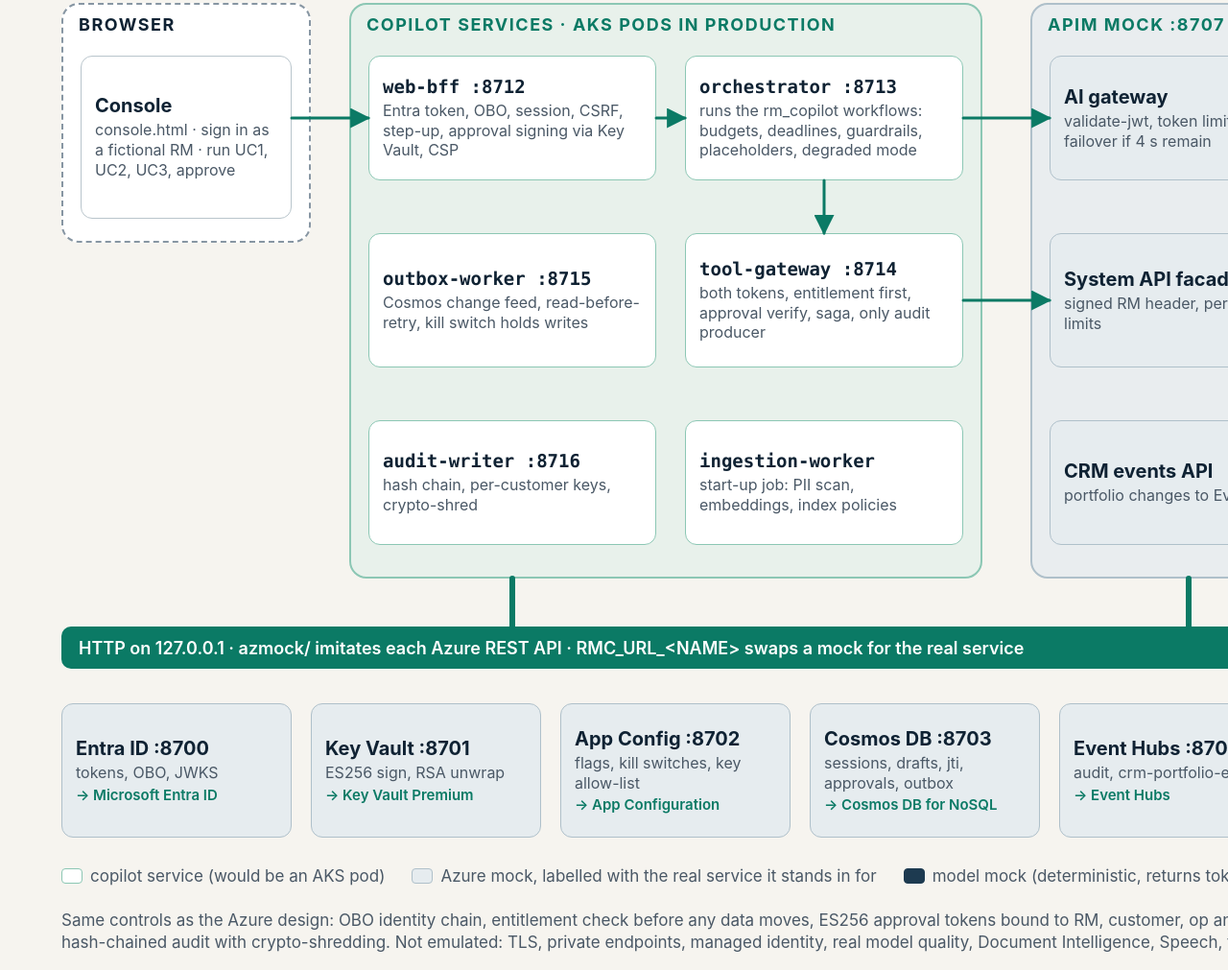
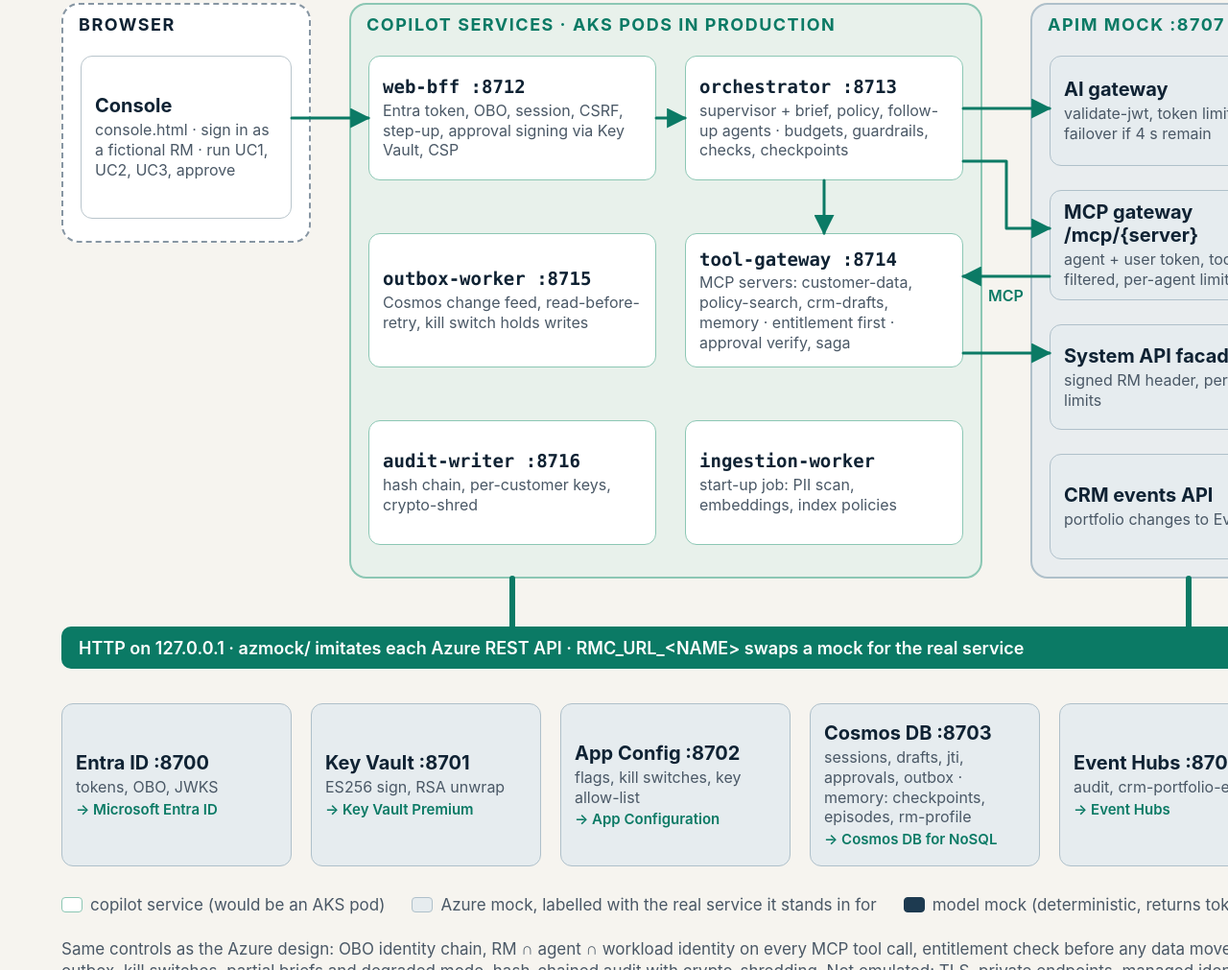
Before and after one commit to abhishekiit2014032/sme-rm-copilot, a plain HTML site: page docs/architecture/diagrams/architecture-diagrams.html in a window 1280 px wide. Shown: the part 1789-2800 px from the top of the page at 96% size. Drawn offline with Linux system fonts and the light colour scheme.

Commit message:
Diagrams for plan v2.7: runtime retrieval gate, four-tier evaluation, per-stage p95/tokens/cost; current-application views show agents, MCP gateway and memory
Co-Authored-By: Claude Opus 5.5 <noreply@anthropic.com>
Claude-Session: https://claude.ai/code/session_017mnFTtgPUTPw2EMPKevzKD

```diff
--- a/docs/architecture/diagrams/architecture-diagrams.html
+++ b/docs/architecture/diagrams/architecture-diagrams.html
@@ -60,7 +60,7 @@ svg.wires { position: absolute; left: 0; top: 0; pointer-events: none; overflow:
 <body>
 
 <div class="canvas" id="azure" style="width:2440px; height:1540px"></div>
-<div class="canvas" id="local" style="width:2140px; height:1240px"></div>
+<div class="canvas" id="local" style="width:2140px; height:1262px"></div>
 
 <script>
 const NS = 'http://www.w3.org/2000/svg';
@@ -132,11 +132,11 @@ build('azure', {
     { cls: 'gw', t: 'App Gateway WAF v2', s: 'internal ingress only', r: [360, 330, 220, 100] },
 
     { cls: 'svc', t: 'web-bff', s: 'SSO, OBO, CSRF, step-up · signs approvals', r: [640, 290, 260, 100] },
-    { cls: 'svc', t: 'orchestrator', s: 'workflows, budgets, guardrails, checks · holds no key', r: [940, 290, 260, 100] },
+    { cls: 'svc', t: 'orchestrator', s: 'supervisor + 3 agents, budgets, guardrails, checks · holds no key', r: [940, 290, 260, 100] },
     { cls: 'svc', t: 'audit-writer', s: 'hash chain, seals, crypto-shred', r: [640, 450, 260, 100] },
     { cls: 'svc', t: 'tool-gateway', s: 'entitlements first · verifies approvals · only audit producer', r: [940, 450, 260, 110] },
     { cls: 'svc', t: 'outbox-worker', s: 'read-before-retry CRM writes', r: [640, 610, 260, 100] },
-    { cls: 'svc', t: 'ingestion-worker', s: 'policy docs to AI Search · eval-runner is a CI job', r: [940, 610, 260, 100] },
+    { cls: 'svc', t: 'ingestion-worker', s: 'policy docs to AI Search · eval-runner: CI gate + nightly job', r: [940, 610, 260, 100] },
 
     { cls: 'gw', t: 'AI gateway', s: 'token limits per RM, failover, token metrics', r: [1280, 290, 260, 100] },
     { cls: 'gw', t: 'System API facade', s: 'validate-jwt, signed RM header, quotas', r: [1280, 455, 260, 100] },
@@ -211,7 +211,7 @@ build('azure', {
 /* ------------------------------------------------------------------ Current application (local stack) */
 build('local', {
   title: 'Current application · the working stack (python3 stack.py)',
-  subtitle: 'Every box is its own HTTP server on 127.0.0.1. Mocks speak the real Azure REST shapes, so pointing a base URL at Azure replaces a mock. 97 tests, evals gate, load test.',
+  subtitle: 'Every box is its own HTTP server on 127.0.0.1. Mocks speak the real Azure REST shapes, so pointing a base URL at Azure replaces a mock. 122+ tests, RAGAS release gate, load test.',
   groups: [
     { cls: 'ext', label: 'Browser', r: [40, 180, 260, 250] },
     { cls: 'aks', label: 'Copilot services · AKS pods in production', r: [340, 180, 660, 600] },
@@ -227,44 +227,48 @@ build('local', {
     { cls: 'pass', t: 'Console', s: 'console.html · sign in as a fictional RM · run UC1, UC2, UC3, approve', r: [60, 235, 220, 170] },
 
     { cls: 'svc', t: 'web-bff :8712', s: 'Entra token, OBO, session, CSRF, step-up, approval signing via Key Vault, CSP', r: [360, 235, 300, 130] },
-    { cls: 'svc', t: 'orchestrator :8713', s: 'runs the rm_copilot workflows: budgets, deadlines, guardrails, placeholders, degraded mode', r: [690, 235, 290, 130] },
+    { cls: 'svc', t: 'orchestrator :8713', s: 'supervisor + brief, policy, follow-up agents · budgets, guardrails, checks, checkpoints', r: [690, 235, 290, 130] },
     { cls: 'svc', t: 'outbox-worker :8715', s: 'Cosmos change feed, read-before-retry, kill switch holds writes', r: [360, 420, 300, 140] },
-    { cls: 'svc', t: 'tool-gateway :8714', s: 'both tokens, entitlement first, approval verify, saga, only audit producer', r: [690, 420, 290, 140] },
+    { cls: 'svc', t: 'tool-gateway :8714', s: 'MCP servers: customer-data, policy-search, crm-drafts, memory · entitlement first · approval verify, saga', r: [690, 420, 290, 140] },
     { cls: 'svc', t: 'audit-writer :8716', s: 'hash chain, per-customer keys, crypto-shred', r: [360, 615, 300, 130] },
     { cls: 'svc', t: 'ingestion-worker', s: 'start-up job: PII scan, embeddings, index policies', r: [690, 615, 290, 130] },
 
-    { cls: 'gw', t: 'AI gateway', s: 'validate-jwt, token limit per RM, failover if 4 s remain', r: [1070, 235, 290, 130] },
-    { cls: 'gw', t: 'System API facade', s: 'signed RM header, per-backend limits', r: [1070, 420, 290, 140] },
-    { cls: 'gw', t: 'CRM events API', s: 'portfolio changes to Event Hubs', r: [1070, 615, 290, 130] },
+    { cls: 'gw', t: 'AI gateway', s: 'validate-jwt, token limit per RM, failover if 4 s remain', r: [1070, 235, 290, 115] },
+    { cls: 'gw', t: 'MCP gateway /mcp/{server}', s: 'agent + user token, tools/list filtered, per-agent limits', r: [1070, 375, 290, 115] },
+    { cls: 'gw', t: 'System API facade', s: 'signed RM header, per-backend limits', r: [1070, 515, 290, 110] },
+    { cls: 'gw', t: 'CRM events API', s: 'portfolio changes to Event Hubs', r: [1070, 650, 290, 110] },
 
     { cls: 'ai', t: 'primary :8705', s: 'gen-large · gen-small · embed', r: [1450, 235, 290, 90] },
     { cls: 'ai', t: 'secondary :8706', s: 'same deployments', r: [1450, 340, 290, 90] },
     { cls: 'pass', t: 'CRM · ODS · LOS · KYC · news', s: 'fictional data, fault injection per backend', r: [1450, 545, 290, 110] },
     { cls: 'pass', t: 'Graph /graph', s: 'calendar ReadBasic only', r: [1450, 670, 290, 90] },
 
-    { cls: 'pass', t: '/metrics', s: 'Prometheus text on every service, metadata only', r: [1830, 235, 250, 120] },
-    { cls: 'pass', t: '/api/trace/{id}', s: 'one W3C trace across 13 components', r: [1830, 370, 250, 120] },
-    { cls: 'pass', t: 'loadtest.py', s: 'p95 vs plan budgets', r: [1830, 505, 250, 100] },
-    { cls: 'pass', t: '97 tests · evals', s: 'unit, end to end, red team; release gate', r: [1830, 620, 250, 140] },
+    { cls: 'pass', t: '/metrics', s: 'Prometheus text on every service, metadata only', r: [1830, 235, 250, 95] },
+    { cls: 'pass', t: '/api/trace/{id}', s: 'one W3C trace across 13 components', r: [1830, 340, 250, 95] },
+    { cls: 'pass', t: 'loadtest.py', s: 'p95 vs plan budgets', r: [1830, 445, 250, 75] },
+    { cls: 'pass', t: 'ops summary', s: 'p95 per stage, tokens per request, cost', r: [1830, 530, 250, 95] },
+    { cls: 'pass', t: '122+ tests · RAGAS release gate', s: 'unit, end to end, red team, agents, memory', r: [1830, 635, 250, 125] },
 
-    { cls: 'mock', t: 'Entra ID :8700', s: 'tokens, OBO, JWKS', i: '→ Microsoft Entra ID', r: [40, 910, 240, 140] },
-    { cls: 'mock', t: 'Key Vault :8701', s: 'ES256 sign, RSA unwrap', i: '→ Key Vault Premium', r: [300, 910, 240, 140] },
-    { cls: 'mock', t: 'App Config :8702', s: 'flags, kill switches, key allow-list', i: '→ App Configuration', r: [560, 910, 240, 140] },
-    { cls: 'mock', t: 'Cosmos DB :8703', s: 'sessions, drafts, jti, approvals, outbox', i: '→ Cosmos DB for NoSQL', r: [820, 910, 240, 140] },
-    { cls: 'mock', t: 'Event Hubs :8704', s: 'audit, crm-portfolio-events', i: '→ Event Hubs', r: [1080, 910, 240, 140] },
-    { cls: 'mock', t: 'Content Safety :8708', s: 'shieldPrompt, analyze, groundedness', i: '→ AI Content Safety', r: [1340, 910, 240, 140] },
-    { cls: 'mock', t: 'AI Language :8709', s: 'PII recognition', i: '→ AI Language', r: [1600, 910, 240, 140] },
-    { cls: 'mock', t: 'AI Search :8710', s: 'hybrid search, filters, semantic', i: '→ AI Search', r: [1860, 910, 240, 140] },
+    { cls: 'mock', t: 'Entra ID :8700', s: 'tokens, OBO, JWKS', i: '→ Microsoft Entra ID', r: [40, 910, 240, 170] },
+    { cls: 'mock', t: 'Key Vault :8701', s: 'ES256 sign, RSA unwrap', i: '→ Key Vault Premium', r: [300, 910, 240, 170] },
+    { cls: 'mock', t: 'App Config :8702', s: 'flags, kill switches, key allow-list', i: '→ App Configuration', r: [560, 910, 240, 170] },
+    { cls: 'mock', t: 'Cosmos DB :8703', s: 'sessions, drafts, jti, approvals, outbox · memory: checkpoints, episodes, rm-profile', i: '→ Cosmos DB for NoSQL', r: [820, 910, 240, 170] },
+    { cls: 'mock', t: 'Event Hubs :8704', s: 'audit, crm-portfolio-events', i: '→ Event Hubs', r: [1080, 910, 240, 170] },
+    { cls: 'mock', t: 'Content Safety :8708', s: 'shieldPrompt, analyze, groundedness', i: '→ AI Content Safety', r: [1340, 910, 240, 170] },
+    { cls: 'mock', t: 'AI Language :8709', s: 'PII recognition', i: '→ AI Language', r: [1600, 910, 240, 170] },
+    { cls: 'mock', t: 'AI Search :8710', s: 'hybrid search, filters, semantic', i: '→ AI Search', r: [1860, 910, 240, 170] },
   ],
   wires: [
     { p: [[280, 300], [360, 300]] },
     { p: [[660, 300], [690, 300]] },
-    { p: [[980, 300], [1070, 300]] },
-    { p: [[1360, 300], [1405, 300], [1405, 280], [1450, 280]] },
-    { p: [[1405, 300], [1405, 385], [1450, 385]], dash: true },
+    { p: [[980, 290], [1070, 290]] },
+    { p: [[1360, 290], [1405, 290], [1405, 280], [1450, 280]] },
+    { p: [[1405, 290], [1405, 385], [1450, 385]], dash: true },
     { p: [[835, 365], [835, 420]] },
-    { p: [[980, 490], [1070, 490]] },
-    { p: [[1360, 490], [1400, 490], [1400, 580], [1450, 580]] },
+    { p: [[980, 345], [1025, 345], [1025, 415], [1070, 415]] },
+    { p: [[1070, 465], [980, 465]] },
+    { p: [[980, 545], [1070, 545]] },
+    { p: [[1360, 580], [1450, 580]] },
     { p: [[1450, 630], [1420, 630], [1420, 690], [1360, 690]], c: 'amber' },
     { p: [[510, 780], [510, 830]], h: 'none', wd: 6 },
     { p: [[1215, 780], [1215, 830]], h: 'none', wd: 6 },
@@ -272,13 +276,14 @@ build('local', {
   ],
   labels: [
     { t: 'events', x: 1366, y: 700, cls: 'amber' },
+    { t: 'MCP', x: 1000, y: 474 },
   ],
-  legend: { x: 40, y: 1080, html: `
+  legend: { x: 40, y: 1110, html: `
     <span class="k"><span class="sw" style="background:#FFFFFF;border-color:#8CC7B4"></span>copilot service (would be an AKS pod)</span>
     <span class="k"><span class="sw" style="background:#E6ECEF;border-color:#AFC0CA"></span>Azure mock, labelled with the real service it stands in for</span>
     <span class="k"><span class="sw" style="background:#1D3A50;border-color:#1D3A50"></span>model mock (deterministic, returns token usage)</span>` },
   notes: [
-    { x: 40, y: 1125, w: 2060, t: 'Same controls as the Azure design: OBO identity chain, entitlement check before any data moves, ES256 approval tokens bound to RM, customer, op and draft hash with jti used once, write saga with outbox, kill switches, partial briefs and degraded mode, hash-chained audit with crypto-shredding. Not emulated: TLS, private endpoints, managed identity, real model quality, Document Intelligence, Speech, the Teams tab (see code/README.md).' },
+    { x: 40, y: 1155, w: 2060, t: 'Same controls as the Azure design: OBO identity chain, RM ∩ agent ∩ workload identity on every MCP tool call, entitlement check before any data moves, ES256 approval tokens bound to RM, customer, op and draft hash with jti used once, write saga with outbox, kill switches, partial briefs and degraded mode, hash-chained audit with crypto-shredding. Not emulated: TLS, private endpoints, managed identity, real model quality, Document Intelligence, Speech, the Teams tab (see code/README.md).' },
   ],
 });
 </script>
```
Also changed, not shown: docs/architecture/diagrams/simple/simple-architecture.html (+1 -1 lines), docs/architecture/diagrams/system-design/complete-architecture.html (+14 -5 lines), docs/architecture/diagrams/azure-target-architecture.png, docs/architecture/diagrams/current-application-architecture.png, docs/architecture/diagrams/simple/current-app-simple.png, docs/architecture/diagrams/system-design/step-03.png, 13 other files.
